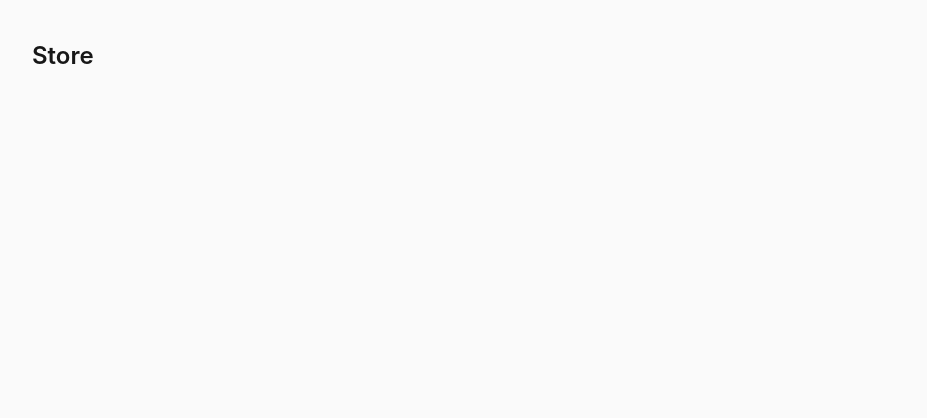
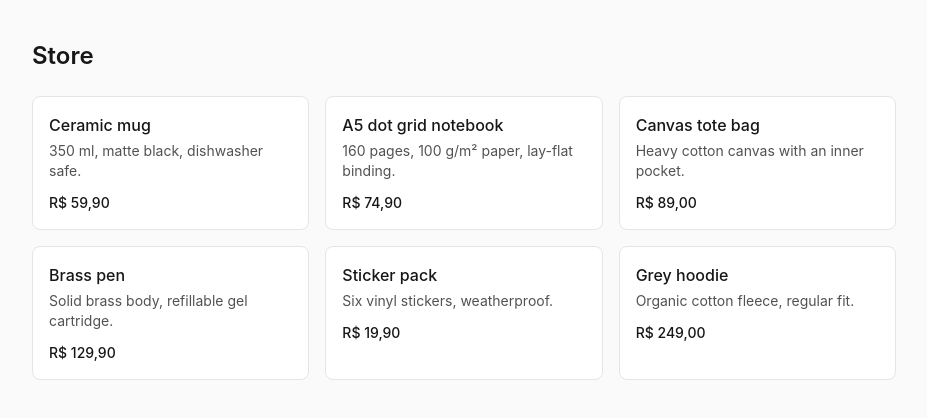
Before and after one commit to elvisbrazil/stripe-checkout, a Next.js app: page / in a window 1280 px wide. Shown: the top 418 px of the page, without its empty margins (176-1103 px from the left). Built offline with nearby package versions, Linux system fonts and the light colour scheme.

Commit message:
add product catalog with prices in cents

```diff
--- a/src/app/page.tsx
+++ b/src/app/page.tsx
@@ -1,7 +1,19 @@
+import { products } from "@/catalog/products";
+import { formatMoney } from "@/lib/money";
+
 export default function Home() {
   return (
     <main className="mx-auto max-w-4xl px-4 py-10">
       <h1 className="text-2xl font-semibold">Store</h1>
+      <ul className="mt-6 grid gap-4 sm:grid-cols-2 lg:grid-cols-3">
+        {products.map((product) => (
+          <li key={product.id} className="rounded-lg border border-neutral-200 bg-white p-4">
+            <h2 className="font-medium">{product.name}</h2>
+            <p className="mt-1 text-sm text-neutral-600">{product.description}</p>
+            <p className="mt-3 text-sm font-medium">{formatMoney(product.prices.BRL, "BRL")}</p>
+          </li>
+        ))}
+      </ul>
     </main>
   );
 }
--- /dev/null
+++ b/src/catalog/products.ts
@@ -0,0 +1,51 @@
+import type { Currency } from "@/lib/money";
+
+export type Product = {
+  id: string;
+  name: string;
+  description: string;
+  prices: Record<Currency, number>;
+};
+
+export const products: Product[] = [
+  {
+    id: "mug-ceramic",
+    name: "Ceramic mug",
+    description: "350 ml, matte black, dishwasher safe.",
+    prices: { BRL: 5990, USD: 1400 },
+  },
+  {
+    id: "notebook-a5",
+    name: "A5 dot grid notebook",
+    description: "160 pages, 100 g/m² paper, lay-flat binding.",
+    prices: { BRL: 7490, USD: 1800 },
+  },
+  {
+    id: "tote-canvas",
+    name: "Canvas tote bag",
+    description: "Heavy cotton canvas with an inner pocket.",
+    prices: { BRL: 8900, USD: 2200 },
+  },
+  {
+    id: "pen-brass",
+    name: "Brass pen",
+    description: "Solid brass body, refillable gel cartridge.",
+    prices: { BRL: 12990, USD: 3200 },
+  },
+  {
+    id: "sticker-pack",
+    name: "Sticker pack",
+    description: "Six vinyl stickers, weatherproof.",
+    prices: { BRL: 1990, USD: 500 },
+  },
+  {
+    id: "hoodie-grey",
+    name: "Grey hoodie",
+    description: "Organic cotton fleece, regular fit.",
+    prices: { BRL: 24900, USD: 5900 },
+  },
+];
+
+export function findProduct(id: string) {
+  return products.find((product) => product.id === id);
+}
--- /dev/null
+++ b/src/lib/money.ts
@@ -0,0 +1,19 @@
+export const currencies = ["BRL", "USD"] as const;
+
+export type Currency = (typeof currencies)[number];
+
+const locales: Record<Currency, string> = {
+  BRL: "pt-BR",
+  USD: "en-US",
+};
+
+export function isCurrency(value: unknown): value is Currency {
+  return typeof value === "string" && (currencies as readonly string[]).includes(value);
+}
+
+export function formatMoney(cents: number, currency: Currency) {
+  return new Intl.NumberFormat(locales[currency], {
+    style: "currency",
+    currency,
+  }).format(cents / 100);
+}
```
